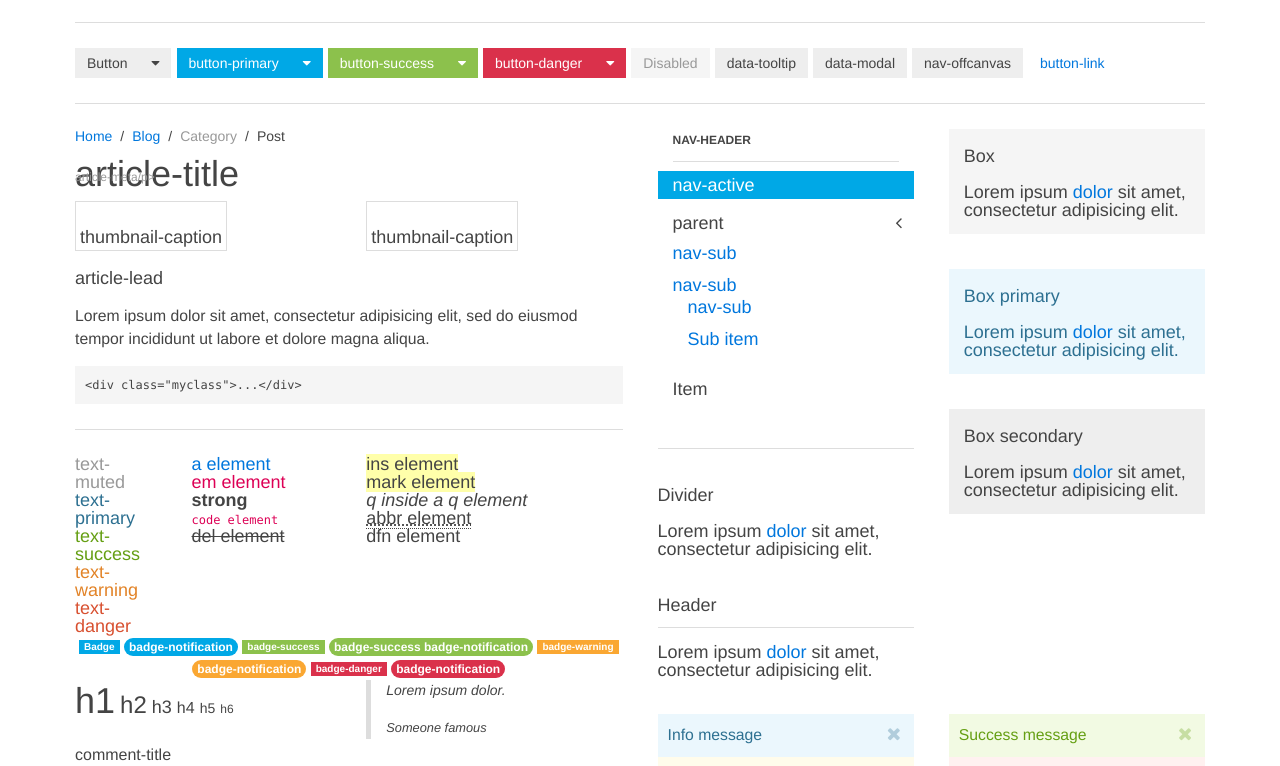
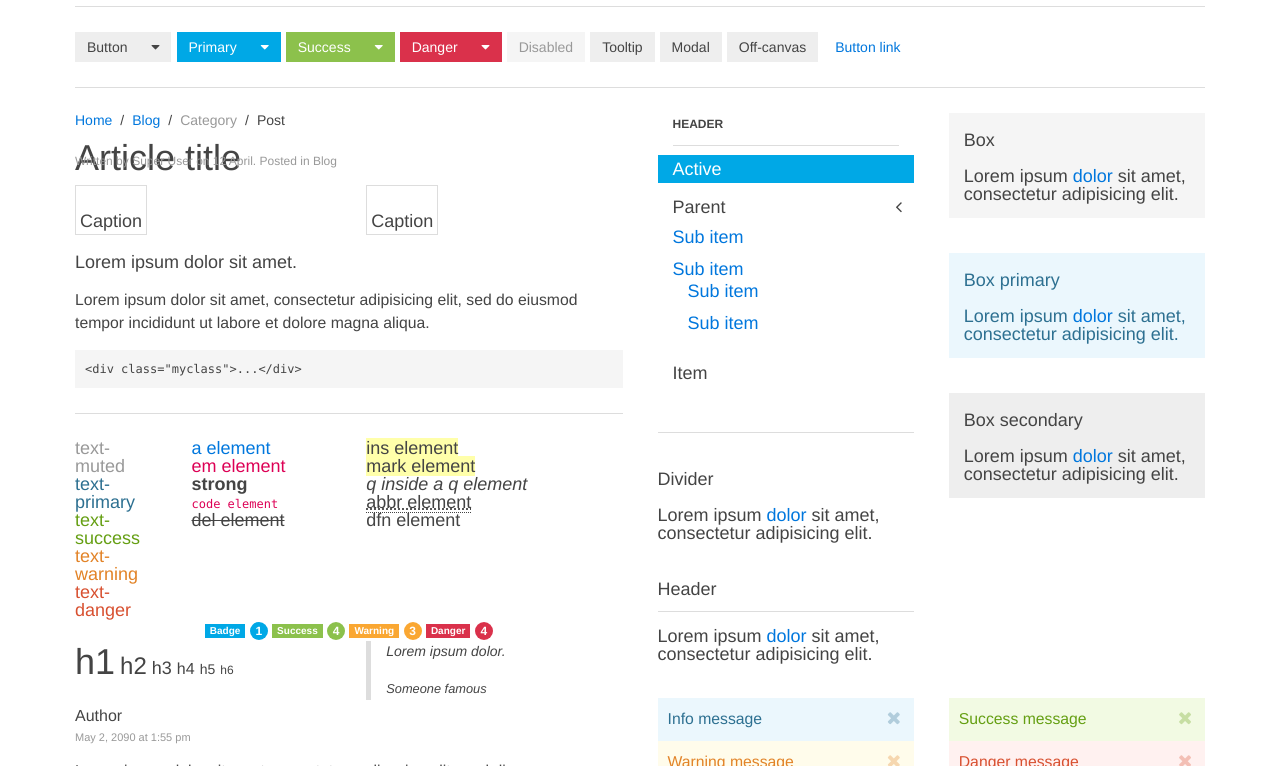
Before and after one commit to ilovecode1/MoblifyUI, a plain HTML site: page index.html in a window 1280 px wide. Shown: the part 117-883 px from the top of the page. Drawn offline with Linux system fonts and the light colour scheme.

Commit message:
Update index.html

```diff
--- a/index.html
+++ b/index.html
@@ -16,7 +16,7 @@
         <div class="container container-center">
               <div class="width-medium-1-2">
 
-                                        <h3 class="display-inline">These are all elements in MoblifyUI!</h3>
+                                        <h3 class="display-inline">These are all elements in MoblifyUI go to <a href="view-source:ilovecode1.github.io/MoblifyUI/"></a> to view the code! Better Docs are comming soon!</h3>
 
                                     </div>
             <div class="grid">
@@ -25,25 +25,25 @@
 
                     <nav class="navbar">
 
-                        <a class="navbar-brand hidden-small" href="">navbar-brand</a>
+                        <a class="navbar-brand hidden-small" href="">Brand</a>
 
                         <ul class="navbar-nav hidden-small">
 
                             <li class="parent" data-dropdown>
-                                <a href="">parent</a>
+                                <a href="">Parent</a>
                                 <div class="dropdown dropdown-navbar">
                                     <ul class="nav nav-navbar">
-                                        <li class="nav-header">nav-header</li>
+                                        <li class="nav-header">Header</li>
                                         <li><a href="#">Item</a></li>
                                         <li><a href="#">Item</a></li>
                                         <li class="nav-divider"></li>
-                                        <li><a href="#">nav-divider</a></li>
+                                        <li><a href="#">Separated item</a></li>
                                         <li class="parent">
-                                            <a href="#">parent</a>
+                                            <a href="#">Parent</a>
                                             <ul class="nav-sub">
-                                                <li><a href="#">nav-sub</a>
+                                                <li><a href="#">Sub item</a>
                                                     <ul>
-                                                        <li><a href="#">nav-sub/a></li>
+                                                        <li><a href="#">Sub item</a></li>
                                                     </ul>
                                                 </li>
                                             </ul>
@@ -53,10 +53,10 @@
                             </li>
 
                             <li class="parent active" data-dropdown>
-                                <a href="">active</a>
+                                <a href="">Active</a>
 
                                 <div class="dropdown dropdown-navbar">
-                                    <div class="panel">panel</div>
+                                    <div class="panel">Lorem ipsum dolor sit amet, consectetur <a href="#">adipisicing</a> elit, sed do eiusmod tempor incididunt ut labore et dolore magna aliqua.</div>
                                 </div>
 
                             </li>
@@ -89,17 +89,17 @@
 
                                     <div class="width-1-2">
                                         <ul class="nav nav-dropdown panel">
-                                            <li class="nav-header">nav-header</li>
+                                            <li class="nav-header">Header</li>
                                             <li><a href="#">Item</a></li>
                                             <li><a href="#">Item</a></li>
                                             <li class="nav-divider"></li>
-                                            <li><a href="#">nav-divider</a></li>
+                                            <li><a href="#">Separated item</a></li>
                                             <li class="parent">
                                                 <a href="#">Parent</a>
                                                 <ul class="nav-sub">
-                                                    <li><a href="#">nav-sub</a>
+                                                    <li><a href="#">Sub item</a>
                                                         <ul>
-                                                            <li><a href="#">nav-sub</a></li>
+                                                            <li><a href="#">Sub item</a></li>
                                                         </ul>
                                                     </li>
                                                 </ul>
@@ -109,17 +109,17 @@
 
                                     <div class="width-1-2">
                                         <ul class="nav nav-dropdown panel">
-                                            <li class="nav-header">nav-header</li>
+                                            <li class="nav-header">Header</li>
                                             <li><a href="#">Item</a></li>
                                             <li><a href="#">Item</a></li>
                                             <li class="nav-divider"></li>
-                                            <li><a href="#">nav-divider</a></li>
+                                            <li><a href="#">Separated item</a></li>
                                             <li class="parent">
-                                                <a href="#">parent</a>
+                                                <a href="#">Parent</a>
                                                 <ul class="nav-sub">
-                                                    <li><a href="#">nav-sub</a>
+                                                    <li><a href="#">Sub item</a>
                                                         <ul>
-                                                            <li><a href="#">nav-sub</a></li>
+                                                            <li><a href="#">Sub item</a></li>
                                                         </ul>
                                                     </li>
                                                 </ul>
@@ -134,22 +134,22 @@
                     </div>
 
                     <div class="button-group">
-                        <button class="button button-primary">button-primary</button>
+                        <button class="button button-primary">Primary</button>
                         <div data-dropdown="{mode:'click'}">
                             <button class="button button-primary"><i class="icon-caret-down"></i></button>
                             <div class="dropdown dropdown-small">
                                 <ul class="nav nav-dropdown">
-                                    <li class="nav-header">nav-header</li>
+                                    <li class="nav-header">Header</li>
                                     <li><a href="#">Item</a></li>
                                     <li><a href="#">Item</a></li>
                                     <li class="nav-divider"></li>
-                                    <li><a href="#">nav-divider</a></li>
+                                    <li><a href="#">Separated item</a></li>
                                     <li class="parent">
-                                        <a href="#">parent</a>
+                                        <a href="#">Parent</a>
                                         <ul class="nav-sub">
-                                            <li><a href="#">nav-sub</a>
+                                            <li><a href="#">Sub item</a>
                                                 <ul>
-                                                    <li><a href="#">nav-sub</a></li>
+                                                    <li><a href="#">Sub item</a></li>
                                                 </ul>
                                             </li>
                                         </ul>
@@ -160,22 +160,22 @@
                     </div>
 
                     <div class="button-group">
-                        <button class="button button-success">button-success</button>
+                        <button class="button button-success">Success</button>
                         <div data-dropdown="{mode:'click'}">
                             <button class="button button-success"><i class="icon-caret-down"></i></button>
                             <div class="dropdown">
                                 <ul class="nav nav-dropdown">
-                                    <li class="nav-header">nav-header</li>
+                                    <li class="nav-header">Header</li>
                                     <li><a href="#">Item</a></li>
                                     <li><a href="#">Item</a></li>
                                     <li class="nav-divider"></li>
-                                    <li><a href="#">nav-divider</a></li>
+                                    <li><a href="#">Separated item</a></li>
                                     <li class="parent">
-                                        <a href="#">parent</a>
+                                        <a href="#">Parent</a>
                                         <ul class="nav-sub">
-                                            <li><a href="#">nav-sub</a>
+                                            <li><a href="#">Sub item</a>
                                                 <ul>
-                                                    <li><a href="#">nav-sub</a></li>
+                                                    <li><a href="#">Sub item</a></li>
                                                 </ul>
                                             </li>
                                         </ul>
@@ -186,22 +186,22 @@
                     </div>
 
                     <div class="button-group">
-                        <button class="button button-danger">button-danger</button>
+                        <button class="button button-danger">Danger</button>
                         <div data-dropdown="{mode:'click'}">
                             <button class="button button-danger"><i class="icon-caret-down"></i></button>
                             <div class="dropdown">
                                 <ul class="nav nav-dropdown">
-                                    <li class="nav-header">nav-header</li>
+                                    <li class="nav-header">Header</li>
                                     <li><a href="#">Item</a></li>
                                     <li><a href="#">Item</a></li>
                                     <li class="nav-divider"></li>
-                                    <li><a href="#">nav-divider</a></li>
+                                    <li><a href="#">Separated item</a></li>
                                     <li class="parent">
-                                        <a href="#">parent</a>
+                                        <a href="#">Parent</a>
                                         <ul class="nav-sub">
-                                            <li><a href="#">nav-sub</a>
+                                            <li><a href="#">Sub item</a>
                                                 <ul>
-                                                    <li><a href="#">nav-sub</a></li>
+                                                    <li><a href="#">Sub item</a></li>
                                                 </ul>
                                             </li>
                                         </ul>
@@ -212,10 +212,10 @@
                     </div>
 
                     <button class="button" disabled>Disabled</button>
-                    <button class="button" data-tooltip title="Bazinga!">data-tooltip</button>
-                    <button class="button" data-modal="{target:'#modal-1'}">data-modal</button>
-                    <button class="button" data-offcanvas="{target:'#offcanvas-1'}">nav-offcanvas</button>
-                    <button class="button button-link">button-link</button>
+                    <button class="button" data-tooltip title="Bazinga!">Tooltip</button>
+                    <button class="button" data-modal="{target:'#modal-1'}">Modal</button>
+                    <button class="button" data-offcanvas="{target:'#offcanvas-1'}">Off-canvas</button>
+                    <button class="button button-link">Button link</button>
 
                 </div>
             </div>
@@ -241,9 +241,9 @@
 
                             <article class="article">
 
-                                <h1 class="article-title">article-title</h1>
+                                <h1 class="article-title">Article title</h1>
 
-                                <p class="article-meta">article-meta/p>
+                                <p class="article-meta">Written by Super User on 12 April. Posted in Blog</p>
 
                                 <div class="grid" data-grid-margin>
                                     <div class="width-medium-1-2">
@@ -252,7 +252,7 @@
                                                 <img src="holder.js/300x110/auto" alt="">
                                                 <figcaption class="overlay-panel overlay-icon overlay-background overlay-fade"></figcaption>
                                             </figure>
-                                            <div class="thumbnail-caption">thumbnail-caption</div>
+                                            <div class="thumbnail-caption">Caption</div>
                                         </a>
                                     </div>
 
@@ -262,12 +262,12 @@
                                                 <img src="holder.js/300x110/auto" alt="">
                                                 <figcaption class="overlay-panel overlay-background overlay-bottom overlay-slide-bottom">Overlay</figcaption>
                                             </figure>
-                                        <div class="thumbnail-caption">thumbnail-caption</div>
+                                        <div class="thumbnail-caption">Caption</div>
                                         </a>
                                     </div>
                                 </div>
 
-                                <p class="article-lead">article-lead</p>
+                                <p class="article-lead">Lorem ipsum dolor sit amet.</p>
                                 <p>Lorem ipsum dolor sit amet, consectetur adipisicing elit, sed do eiusmod tempor incididunt ut labore et dolore magna aliqua.</p>
                                 <pre><code>&lt;div class="myclass"&gt;...&lt;/div&gt;</code></pre>
                                 <hr class="article-divider">
@@ -300,13 +300,13 @@
                                     <div class="width-1-1">
                                         <p class="text-center">
                                             <span class="badge">Badge</span>
-                                            <span class="badge badge-notification">badge-notification</span>
-                                            <span class="badge badge-success">badge-success</span>
-                                            <span class="badge badge-success badge-notification">badge-success badge-notification</span>
-                                            <span class="badge badge-warning">badge-warning</span>
-                                            <span class="badge badge-warning badge-notification">badge-notification</span>
-                                            <span class="badge badge-danger">badge-danger</span>
-                                            <span class="badge badge-danger badge-notification">badge-notification</span>
+                                            <span class="badge badge-notification">1</span>
+                                            <span class="badge badge-success">Success</span>
+                                            <span class="badge badge-success badge-notification">4</span>
+                                            <span class="badge badge-warning">Warning</span>
+                                            <span class="badge badge-warning badge-notification">3</span>
+                                            <span class="badge badge-danger">Danger</span>
+                                            <span class="badge badge-danger badge-notification">4</span>
                                         </p>
                                     </div>
 
@@ -338,11 +338,11 @@
                                     <article class="comment">
                                         <header class="comment-header">
                                             <img class="comment-avatar" src="holder.js/50x50/auto" alt="">
-                                            <h4 class="comment-title">comment-title</h4>
-                                            <p class="comment-meta">comment-meta</p>
+                                            <h4 class="comment-title">Author</h4>
+                                            <p class="comment-meta">May 2, 2090 at 1:55 pm</p>
                                         </header>
                                         <div class="comment-body">
-                                            <p>comment-body</p>
+                                            <p>Lorem ipsum dolor sit amet, consetetur sadipscing elitr, sed diam nonumy eirmod tempor invidunt ut labore et dolore magna.</p>
                                         </div>
                                     </article>
                                 </li>
@@ -352,7 +352,7 @@
                         <div class="width-1-1">
                             <ul class="pagination">
                                 <li class="disabled"><span><i class="icon-angle-double-left"></i></span></li>
-                                <li class="active"><span>active</span></li>
+                                <li class="active"><span>1</span></li>
                                 <li><a href="#">2</a></li>
                                 <li><a href="#">3</a></li>
                                 <li><a href="#">4</a></li>
@@ -374,16 +374,16 @@
 
                             <div class="panel">
                                 <ul class="nav nav-side nav-parent-icon" data-nav>
-                                    <li class="nav-header">nav-header</li>
+                                    <li class="nav-header">Header</li>
                                     <li class="nav-divider"></li>
-                                    <li class="active"><a href="#">nav-active</a></li>
+                                    <li class="active"><a href="#">Active</a></li>
                                     <li class="parent">
-                                        <a href="#">parent</a>
+                                        <a href="#">Parent</a>
                                         <ul class="nav-sub">
-                                            <li><a href="#">nav-sub</a></li>
-                                            <li><a href="#">nav-sub</a>
+                                            <li><a href="#">Sub item</a></li>
+                                            <li><a href="#">Sub item</a>
                                                 <ul>
-                                                    <li><a href="#">nav-sub</a></li>
+                                                    <li><a href="#">Sub item</a></li>
                                                     <li><a href="#">Sub item</a></li>
                                                 </ul>
                                             </li>
```
